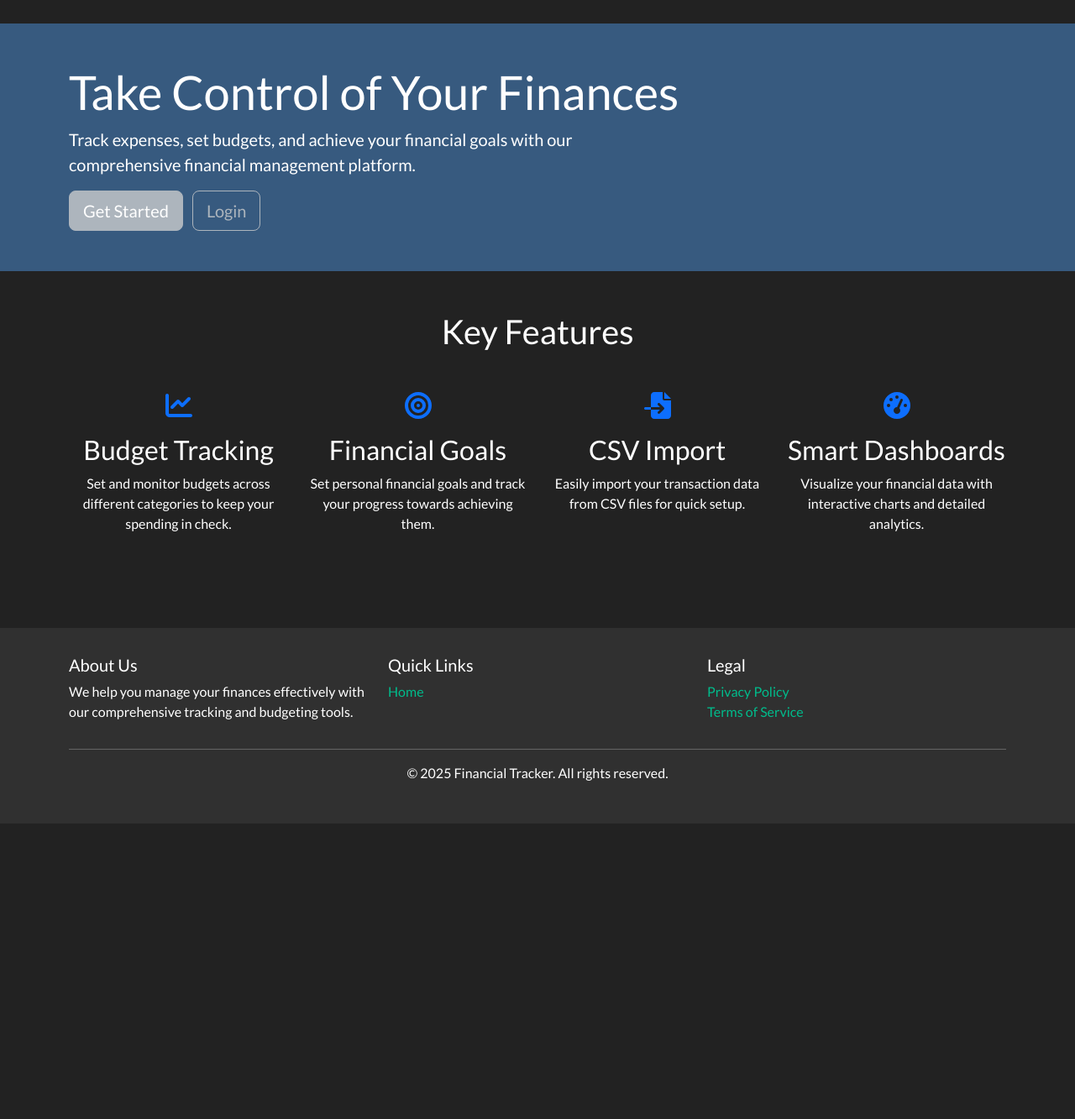
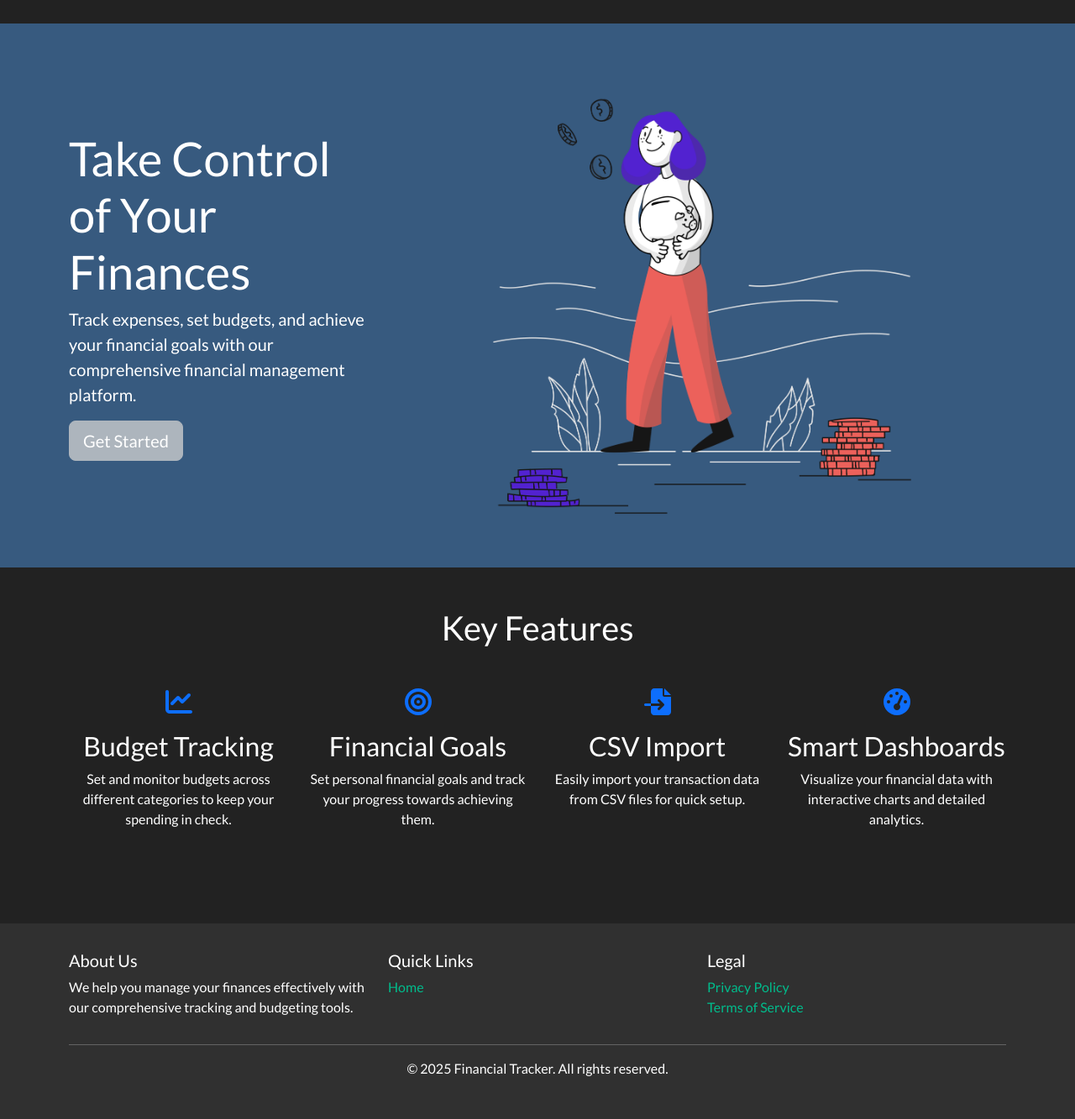
Before and after one commit to sepehrmoghani/agilewebdevproject, a Flask app: page / in a window 1280 px wide. Shown: the part 72-1405 px from the top of the page at 84% size. Before the commit the page ends 1053 px from the top, so only its background shows below. Run offline with Flask 3, Linux system fonts and the light colour scheme; some libraries are stand-ins or nearby versions; some web fonts are replaced.

Commit message:
added illustration

```diff
--- a/app/templates/index.html
+++ b/app/templates/index.html
@@ -21,13 +21,15 @@
 <div class="container-fluid bg-primary text-white py-5">
     <div class="container">
         <div class="row align-items-center">
-            <div class="col-md-8">
+            <div class="col-md-4">
                 <h1 class="display-4">Take Control of Your Finances</h1>
                 <p class="lead">Track expenses, set budgets, and achieve your financial goals with our comprehensive financial management platform.</p>
                 {% if not session.get('user') %}
-                <a href="{{ url_for('authentication.signup') }}" class="btn btn-light btn-lg me-2">Get Started</a>
-                <a href="{{ url_for('authentication.login') }}" class="btn btn-outline-light btn-lg">Login</a>
+                <a href="{{ url_for('authentication.signup') }}" class="btn btn-light btn-lg me-4">Get Started</a>
                 {% endif %}
+            </div>
+            <div class="col-md-8">
+                <img src="{{ url_for('static', filename='uploads/pixeltrue-save-money-1.png') }}" alt="Save Money Illustration" class="img-fluid rounded">
             </div>
         </div>
     </div>
```
Also changed, not shown: app/static/uploads/pixeltrue-save-money-1.png (added), instance/database.db.
